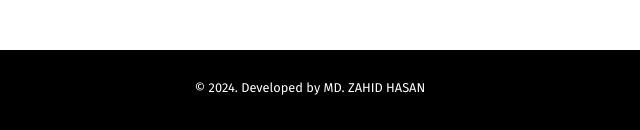
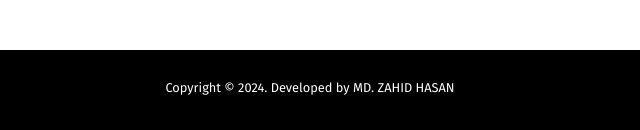
Before and after one commit to MDZAHIDHASAN2024/test, a plain HTML site: page index.html in a window 1280 px wide. Shown: the part 2617-2747 px from the top of the page, 640-1280 px from the left. Drawn offline with Linux system fonts and the light colour scheme.

Commit message:
Update index.html

```diff
--- a/index.html
+++ b/index.html
@@ -294,7 +294,7 @@
       </div>
 
       <div class="footer-desc col-6">
-        &copy; 2024. Developed by MD. ZAHID HASAN
+        Copyright &copy; 2024. Developed by MD. ZAHID HASAN
       </div>
     </div>
 
```
